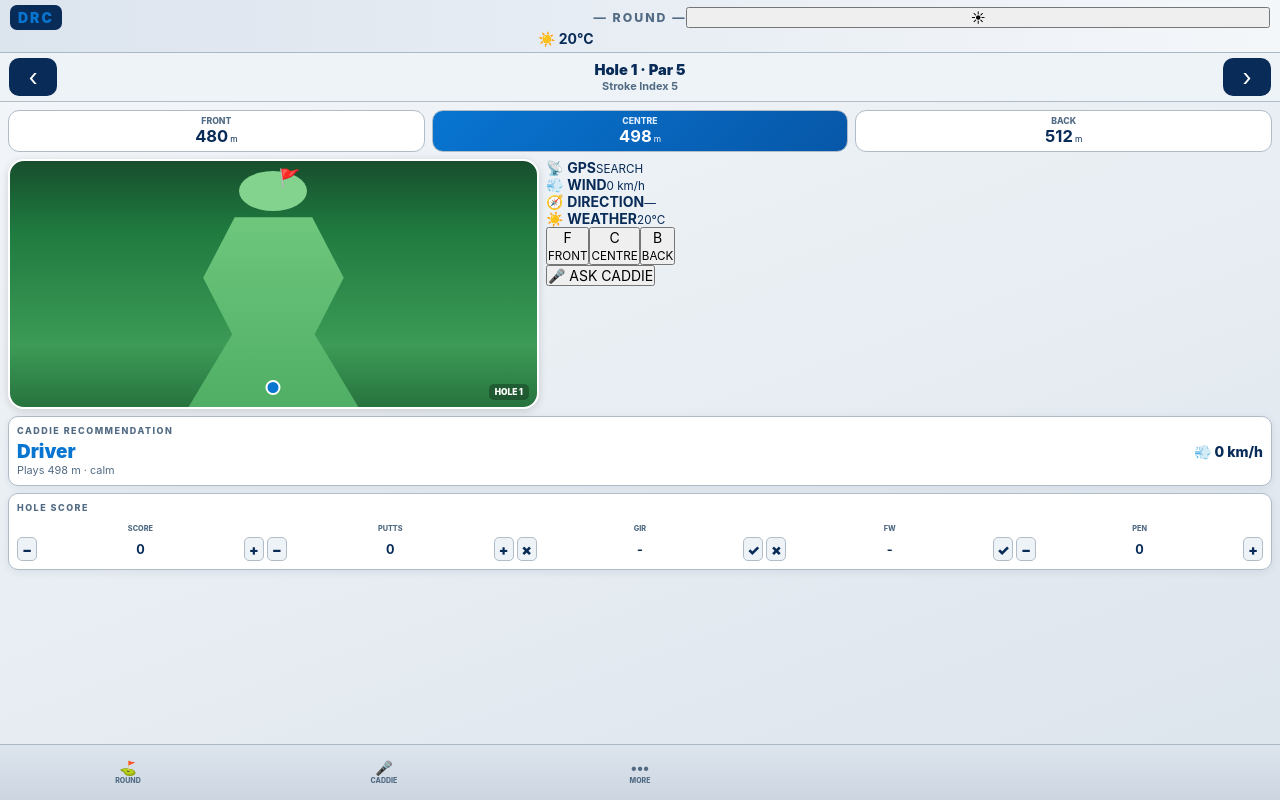
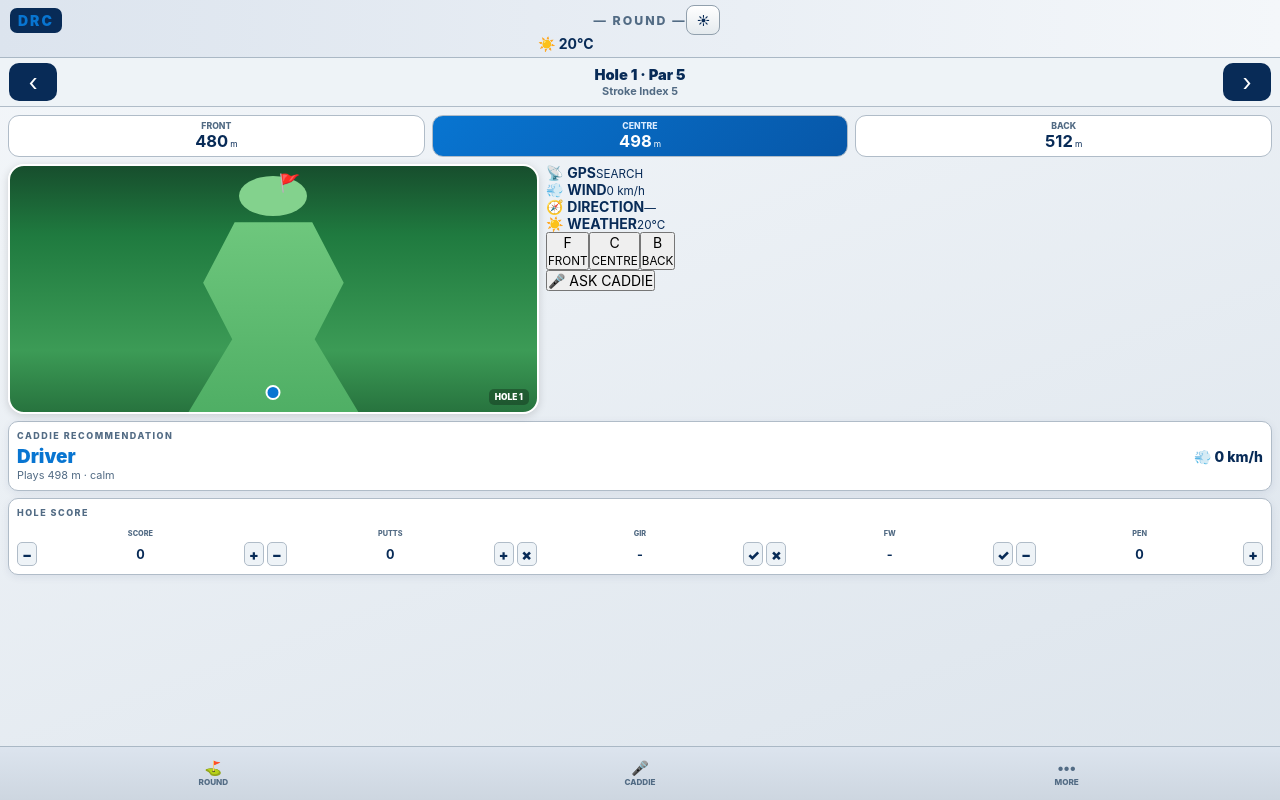
Before and after one commit to dalecopeland53-spec/DRC-VIRTUAL-GOLF-CADDIE, a website: page index.html in a window 1280 px wide. Both pictures are taken after a click on the button "⛳ START ROUND". Drawn offline with Linux system fonts and the light colour scheme.

Commit message:
Style minimal playing navigation and anti glare control

```diff
--- a/style.css
+++ b/style.css
@@ -58,3 +58,10 @@ body.antiglare{filter:none;background:#d9e0e5;color:#031f42}body.antiglare .card
 /* Approved Lumi Golf-inspired compact menu treatment */
 .more-menu{display:grid;gap:6px}.more-menu button{height:44px;border:1px solid #9caab6;border-radius:10px;background:linear-gradient(#fff,#e8edf1);color:#082b57;display:grid;grid-template-columns:28px 1fr 18px;align-items:center;text-align:left;padding:5px 10px;font-size:.8rem;box-shadow:inset 0 1px #fff}.more-menu button b{font-size:.82rem}.more-menu button span{text-align:right;font-size:1.1rem;color:#526b84}.more-settings{display:none;gap:7px}.more-settings.open{display:grid;margin-top:7px}
 #homeView .home-hero{max-height:none}.home-hero .btn-primary{box-shadow:inset 0 1px rgba(255,255,255,.35)}
+
+/* Approved minimal playing controls */
+.minimal-nav{display:grid!important;grid-template-columns:repeat(3,1fr)!important;height:54px!important;min-height:54px!important}
+.minimal-nav .bnav-btn{font-size:.58rem!important}
+.minimal-nav .bnav-btn span{font-size:1rem!important}
+.round-glare{width:34px;height:30px;padding:0;border:1px solid #91a0ad;border-radius:8px;background:linear-gradient(#fff,#e4eaee);color:#082b57;font-size:.9rem;font-weight:900}
+body.antiglare .round-glare{background:#082b57;color:#fff;border-color:#082b57}
```
